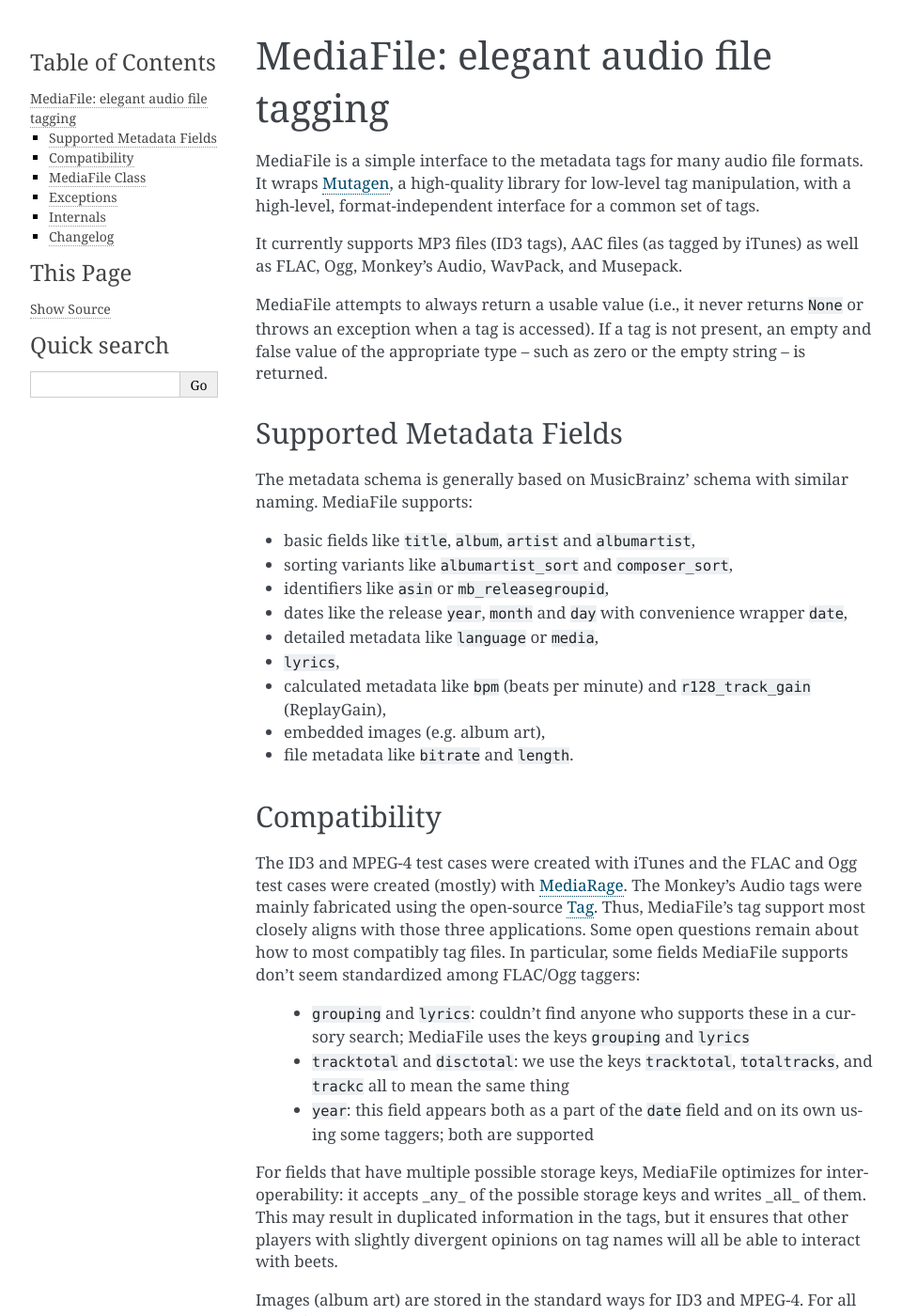
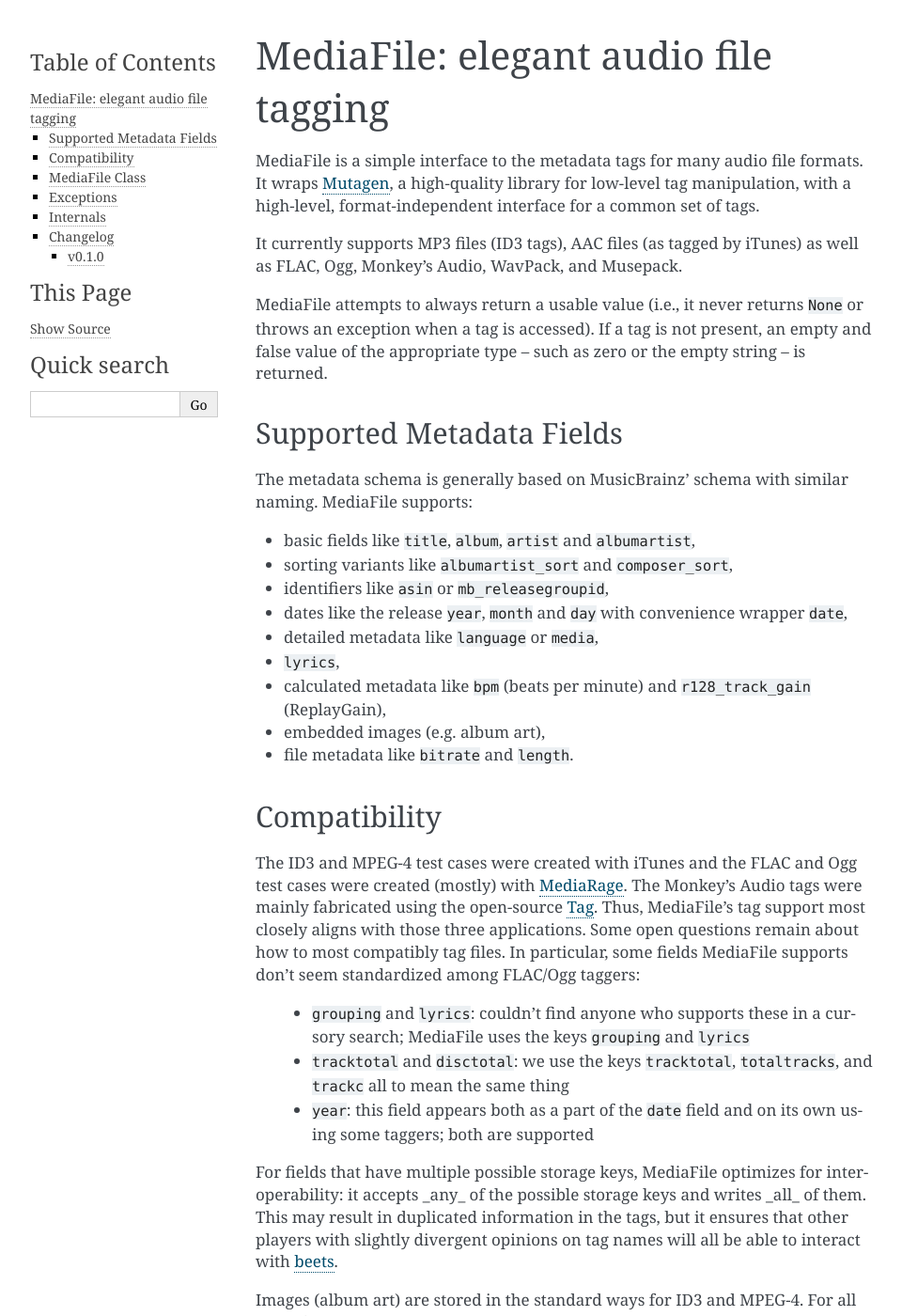
Before and after one commit to beetbox/mediafile, a Sphinx documentation site: the page built from docs/index.rst, in a window 1280 px wide and 1400 px high. Shown: the whole window at 94% size, without its empty margins (148-1108 px from the left). Built offline with Sphinx 7.4.7, drawn with Linux system fonts in a browser that asks for light colours; some of the changed lines change nothing that is shown; some of the changed text lies outside the part shown.

Commit message:
Use sections for the changelog

```diff
--- a/docs/index.rst
+++ b/docs/index.rst
@@ -56,7 +56,7 @@
 interoperability: it accepts _any_ of the possible storage keys and writes _all_
 of them. This may result in duplicated information in the tags, but it ensures
 that other players with slightly divergent opinions on tag names will all be
-able to interact with beets.
+able to interact with `beets`_.
 
 
 Images (album art) are stored in the standard ways for ID3 and MPEG-4. For all
@@ -100,5 +100,10 @@
 Changelog
 ---------
 
-* **v0.1.0**: MediaFile is now synchronised with the embedded version released
-  with Beets v1.4.8.
+v0.1.0
+''''''
+
+This is the first independent release of MediaFile.
+It is now synchronised with the embedded version released with `beets`_ v1.4.8.
+
+.. _beets: https://beets.io
```
